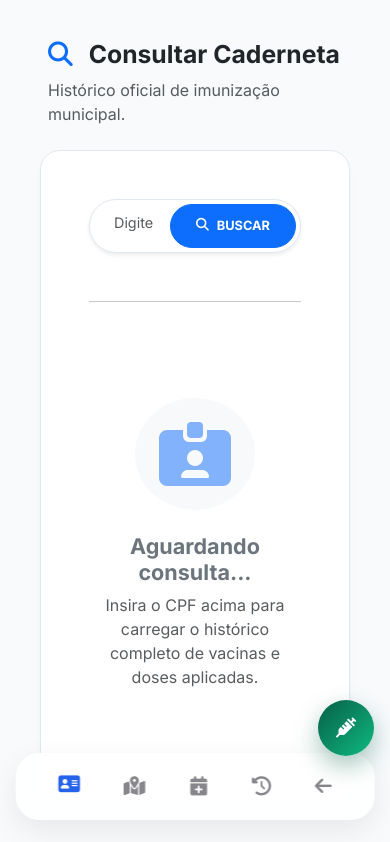
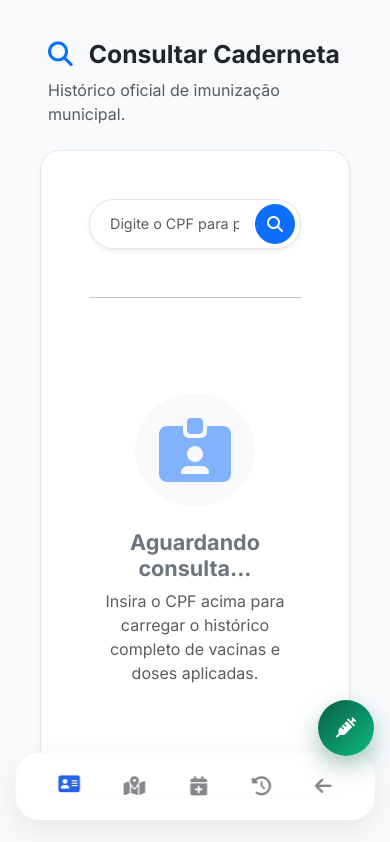
Before and after one commit to jvtrem7/sistema-vacina, a Django app: page /caderneta/ in a window 390 px wide. Shown: the top 842 px of the page. Run offline with Django 5.2, Linux system fonts and the light colour scheme.

Commit message:
botões de busca responsivos e apenas lupa no mobile

```diff
--- a/vacinas/templates/vacinas/base.html
+++ b/vacinas/templates/vacinas/base.html
@@ -108,7 +108,7 @@
     }
 
     /* --- MOBILE REESTILIZADO --- */
-    @media (max-width: 991px) {
+   @media (max-width: 991px) {
     body { background-color: var(--bg-light); }
     .sidebar { display: none !important; }
     .main-content { margin-left: 0; width: 100%; padding: 1rem; padding-bottom: 120px; }
@@ -134,35 +134,51 @@
     .table-mobile-cards td::before { content: attr(data-label); font-weight: 700 !important; color: var(--text-slate) !important; font-size: 0.7rem !important; text-transform: uppercase !important; flex: 1 !important; padding-right: 10px; text-align: left; }
     .table-mobile-cards td > * { flex: 2 !important; text-align: right !important; font-size: 0.95rem; }
 
-    /* --- FIX: BOTÃO DE PESQUISA BUGADO (ADICIONE ISSO AQUI) --- */
+    /* --- CORREÇÃO DOS BOTÕES E LUPAS (SÓ A LUPA NO MOBILE) --- */
     .input-group {
         display: flex !important;
-        flex-wrap: nowrap !important; /* Força o botão a ficar na mesma linha */
+        flex-wrap: nowrap !important;
         background: #ffffff !important;
-        border-radius: 50px !important; /* Estilo pílula */
-        padding: 4px !important;
+        border-radius: 50px !important;
+        padding: 5px !important; /* Espaço interno para o botão respirar */
         border: 1px solid #e2e8f0 !important;
-        height: 54px !important;
+        height: 50px !important; /* Altura padrão de app */
         overflow: hidden;
+        align-items: center !important;
     }
 
     .input-group input {
         flex: 1 !important;
+        min-width: 0 !important; /* Impede o input de empurrar o botão para fora */
         border: none !important;
         box-shadow: none !important;
-        padding-left: 20px !important;
+        padding-left: 15px !important;
         font-size: 0.9rem !important;
         background: transparent !important;
     }
 
     .input-group .btn {
         border-radius: 50px !important;
-        padding: 0 25px !important;
-        height: 100% !important;
-        white-space: nowrap !important; /* Impede o texto de quebrar */
-        font-weight: bold !important;
-        font-size: 0.8rem !important;
+        width: 40px !important; /* Largura fixa para ficar redondo */
+        height: 40px !important; /* Altura fixa para ficar redondo */
+        padding: 0 !important;
+        display: flex !important;
+        align-items: center;
+        justify-content: center;
         margin: 0 !important;
+        flex-shrink: 0 !important; /* Impede o botão de amassar */
+    }
+
+    /* ESCONDE O TEXTO "CONSULTAR" DENTRO DO BOTÃO NO MOBILE */
+    .input-group .btn span,
+    .input-group .btn strong {
+        display: none !important;
+    }
+
+    /* GARANTE QUE A LUPA FIQUE CENTRALIZADA E VISÍVEL */
+    .input-group .btn i {
+        margin: 0 !important;
+        font-size: 1rem !important;
     }
 }
 </style>
--- a/vacinas/templates/vacinas/caderneta.html
+++ b/vacinas/templates/vacinas/caderneta.html
@@ -23,7 +23,8 @@
 
                             <button class="btn btn-primary px-5 fw-bold d-flex align-items-center justify-content-center"
                                     type="submit" style="height: 38px;">
-                                <i class="fas fa-search me-2"></i> BUSCAR
+                                <i class="fas fa-search me-2"></i>
+                                <span>BUSCAR</span>
                             </button>
                         </div>
                     </form>
--- a/vacinas/templates/vacinas/meus_agendamentos.html
+++ b/vacinas/templates/vacinas/meus_agendamentos.html
@@ -24,7 +24,8 @@
 
                             <button class="btn btn-primary px-5 fw-bold d-flex align-items-center justify-content-center"
                                     type="submit" style="height: 38px;">
-                                <i class="fas fa-search me-2"></i> CONSULTAR
+                                <i class="fas fa-search me-2"></i>
+                                <span>CONSULTAR</span>
                             </button>
                         </div>
                     </form>
--- a/vacinas/templates/vacinas/postos.html
+++ b/vacinas/templates/vacinas/postos.html
@@ -24,7 +24,8 @@
 
                             <button class="btn btn-primary px-5 fw-bold d-flex align-items-center justify-content-center"
                                     type="submit" style="height: 38px;">
-                                <i class="fas fa-search-location me-2"></i> BUSCAR POSTO
+                                <i class="fas fa-search-location me-2"></i>
+                                    <span>BUSCAR POSTO</span>
                             </button>
                         </div>
                     </form>
```
